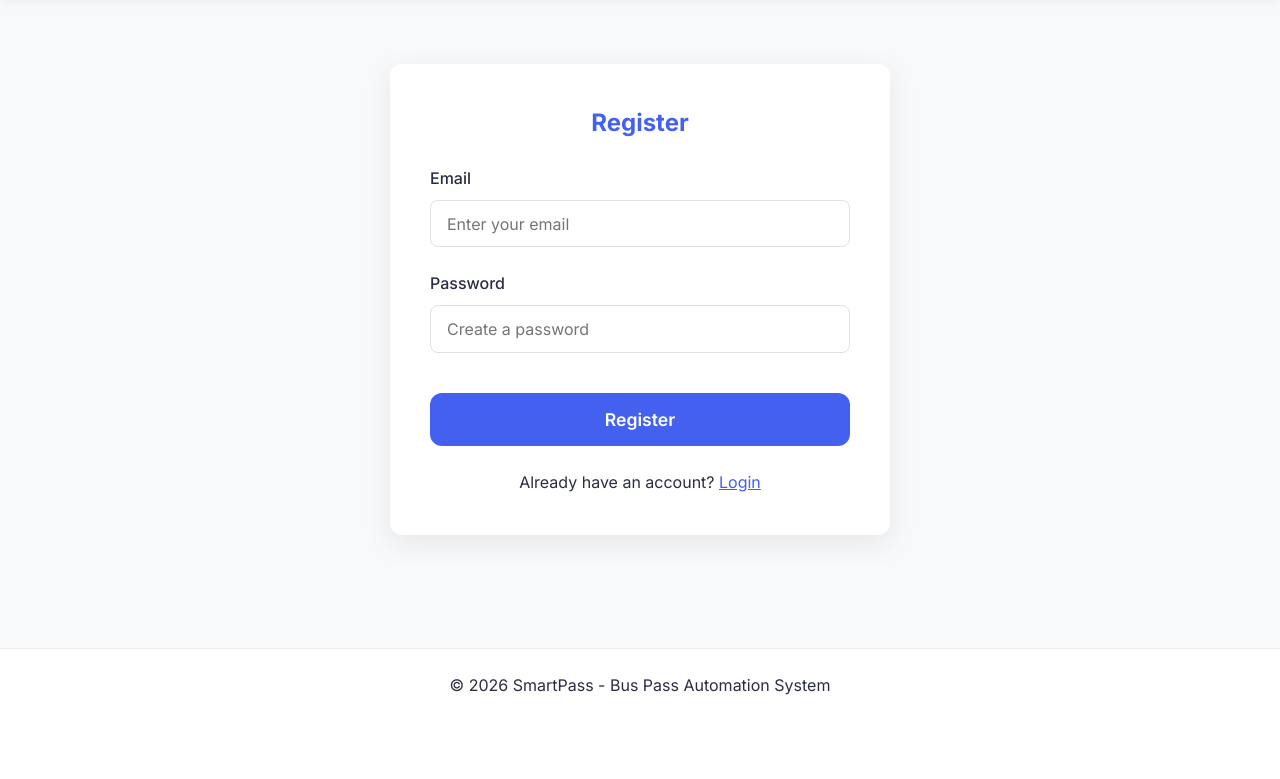
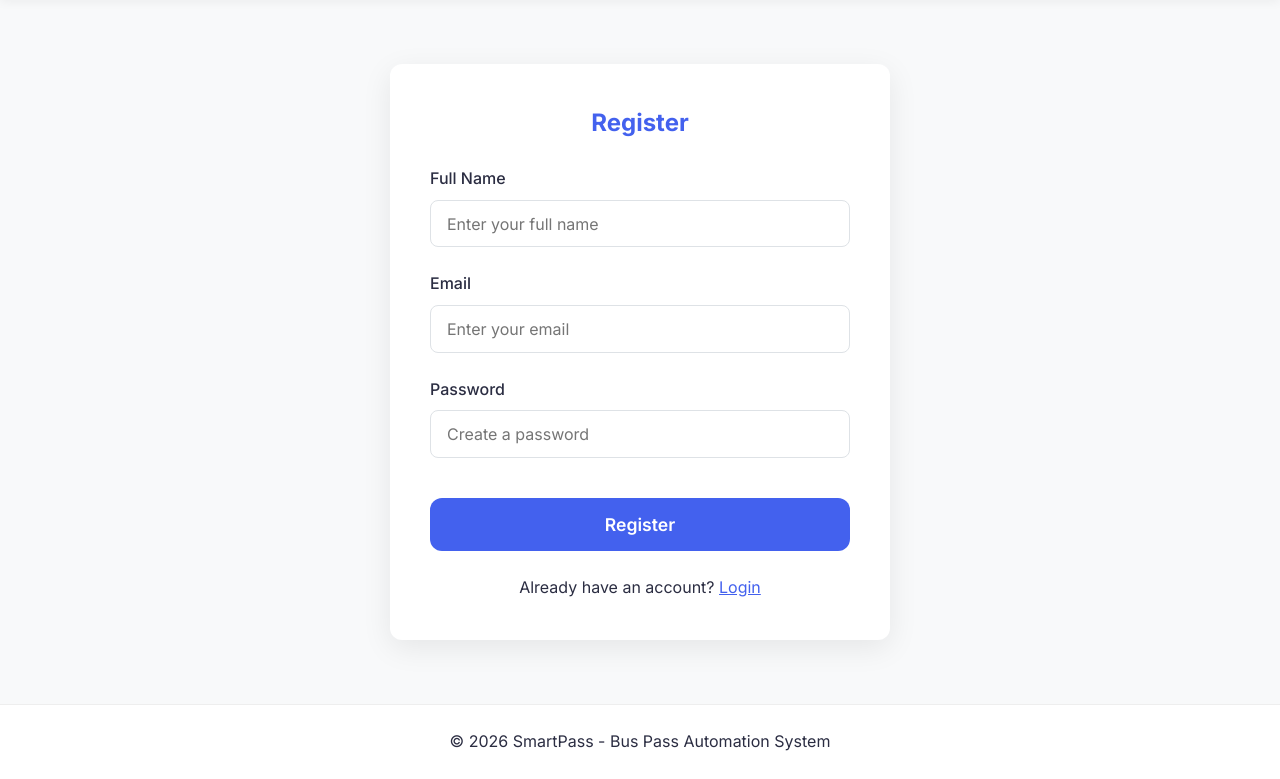
Before and after one commit to adityaavadan/smart_bus_pass, a Flask app: page /register in a window 1280 px wide. Shown: the part 77-856 px from the top of the page. Before the commit the page ends 772 px from the top, so only its background shows below. Run offline with Flask 3, Linux system fonts and the light colour scheme.

Commit message:
Add full name field to registration form
Added a new input field for full name in the registration form.

```diff
--- a/templates/register.html
+++ b/templates/register.html
@@ -6,6 +6,13 @@
 <div class="card">
     <h2>{{ t.register }}</h2>
     <form method="POST" action="{{ url_for('register') }}">
+
+        <!-- NEW: Full Name Field -->
+        <div class="form-group">
+            <label for="full_name">Full Name</label>
+            <input type="text" id="full_name" name="full_name" required placeholder="Enter your full name">
+        </div>
+
         <div class="form-group">
             <label for="email">Email</label>
             <input type="email" id="email" name="email" required placeholder="Enter your email">
```
